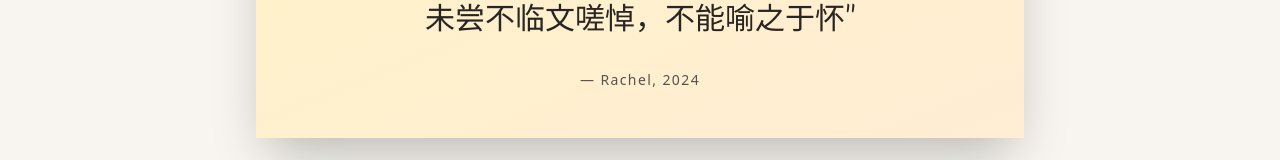
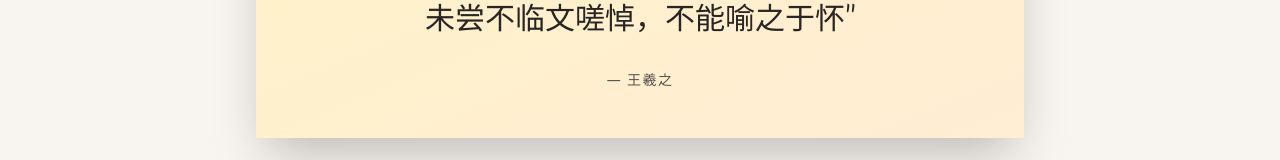
Before and after one commit to Rachel0130/Rachel0130.github.io, a Vue app: page /books in a window 1280 px wide. Shown: the part 3889-4049 px from the top of the page. Built offline with nearby package versions, Linux system fonts and the light colour scheme.

Commit message:
Update BookView.vue

```diff
--- a/src/views/BookView.vue
+++ b/src/views/BookView.vue
@@ -450,7 +450,7 @@ const getStatusLabel = (status: string) => {
               "每览昔人兴感之由，若合一契，<br />
               未尝不临文嗟悼，不能喻之于怀"
             </blockquote>
-            <p class="text-center text-sm text-stone-600 dark:text-stone-400 tracking-widest">— Rachel, 2024</p>
+            <p class="text-center text-sm text-stone-600 dark:text-stone-400 tracking-widest">— 王羲之</p>
           </div>
         </div>
       </section>
```
